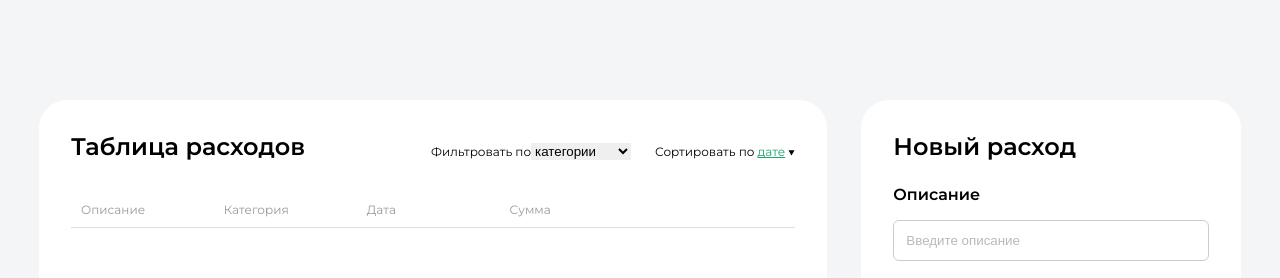
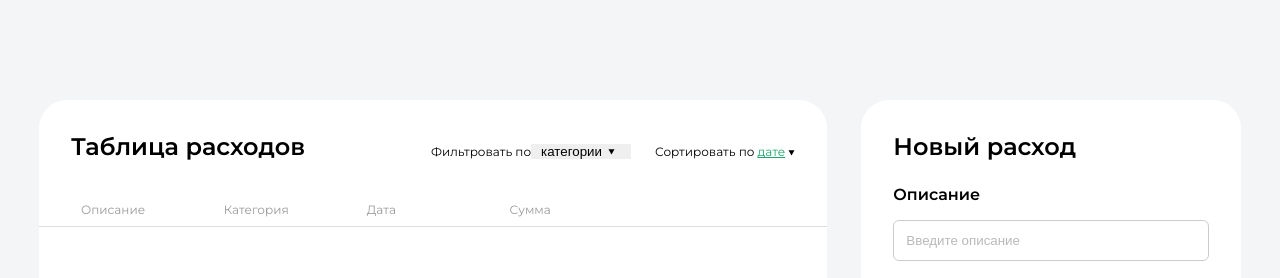
Before and after one commit to teacher-cheater/expense-tracker, a React (Create React App) app: page / in a window 1280 px wide. Shown: the top 278 px of the page. Built offline with nearby package versions, Linux system fonts and the light colour scheme.

Commit message:
fix styles, add icon

```diff
--- a/src/components/ExpenseList/ExpenseList.jsx
+++ b/src/components/ExpenseList/ExpenseList.jsx
@@ -10,7 +10,7 @@ const ExpenseList = ({expenses, onDelete, sortExpenses, filterExpenses}) => {
             <div className={s.headerExpense}>
                 <h4 className={s.tblTitle}>Таблица расходов</h4>
                 <div className={s.blockFilter}>
-                    <div>
+                    <div className={s.selectWrapper}>
                         <span className={s.titleFilter}>Фильтровать по</span>
                         <select className={s.filterExpense} onChange={(e) => filterExpenses(e.target.value)}>
                             <option value="">категории</option>
@@ -21,6 +21,7 @@ const ExpenseList = ({expenses, onDelete, sortExpenses, filterExpenses}) => {
                             <option value="education">образование</option>
                             <option value="more">другое</option>
                         </select>
+                        <img src={arrow} alt="arrow" className={s.selectIcon} />
                     </div>
                     <div>
                         <span onClick={() => sortExpenses()} className={s.titleFilter}>Сортировать по <span
--- a/src/components/ExpenseList/ExpenseList.module.css
+++ b/src/components/ExpenseList/ExpenseList.module.css
@@ -5,6 +5,7 @@
     display: flex;
     flex-direction: column;
     flex: 1 1 65%;
+    position: relative;
 }
 
 .headerExpense {
@@ -25,18 +26,39 @@
     gap: 24px;
 }
 
+.selectWrapper {
+    position: relative;
+    display: inline-block;
+}
+
 .titleFilter {
     font-size: 12px;
     font-weight: 400;
     line-height: 1.5;
     text-align: center;
+    cursor: pointer;
 }
 
-.filterExpense{
+.filterExpense {
     border: none;
+    -webkit-appearance: none;
+    -moz-appearance: none;
+    appearance: none;
+    padding: 0 10px;
+    cursor: pointer;
 }
 
-.sortDate{
+.selectIcon {
+    position: absolute;
+    right: 16px;
+    top: 53%;
+    transform: translateY(-50%);
+    pointer-events: none;
+    width: 7px;
+    height: 6px;
+}
+
+.sortDate {
     color: #1FA46C;
     text-decoration: underline;
 }
@@ -54,13 +76,22 @@
 }
 
 .headerRow {
-    border-bottom: 1px solid #ddd;
     color: #999999;
     font-size: 12px;
     font-weight: 400;
     line-height: 1.2;
     text-align: left;
     align-items: center;
+}
+
+.headerRow::before{
+    content: '';
+    position: absolute;
+    left: 0;
+    top: 126px;
+    width: 100%;
+    height: 1px;
+    background: #ddd;
 }
 
 .expenseItem {
```
